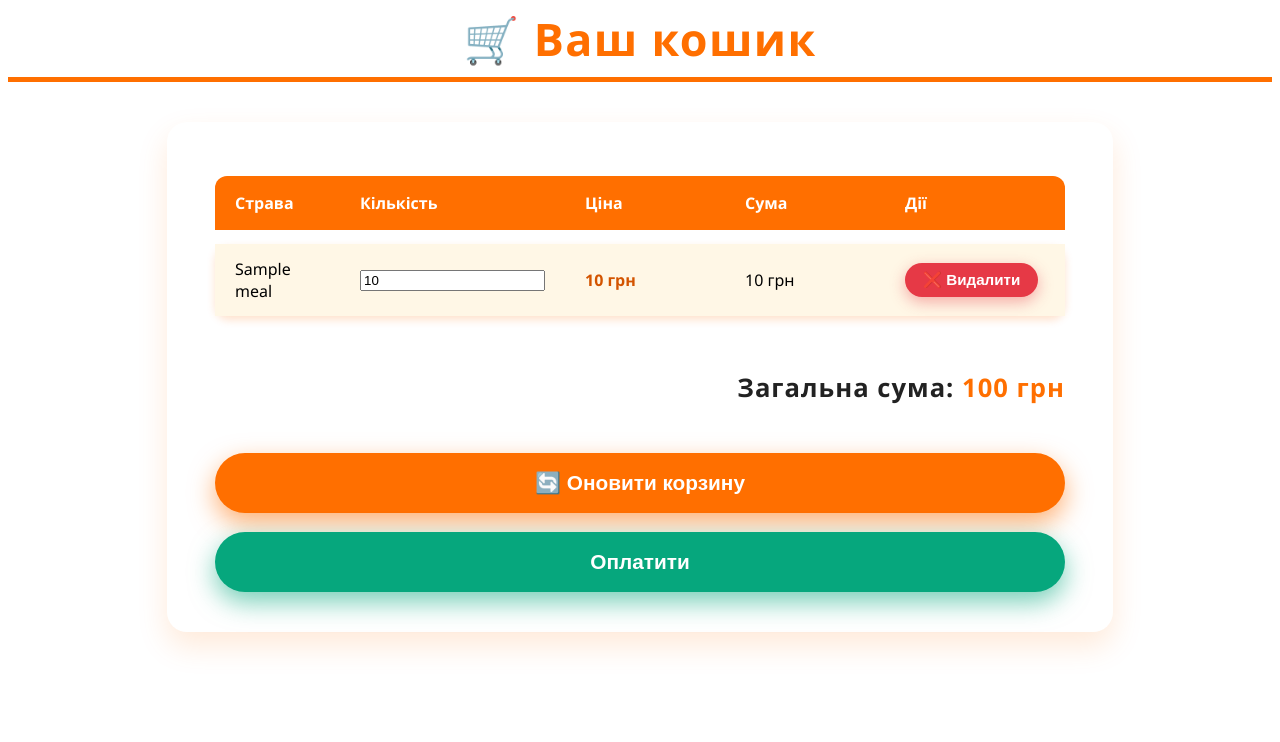
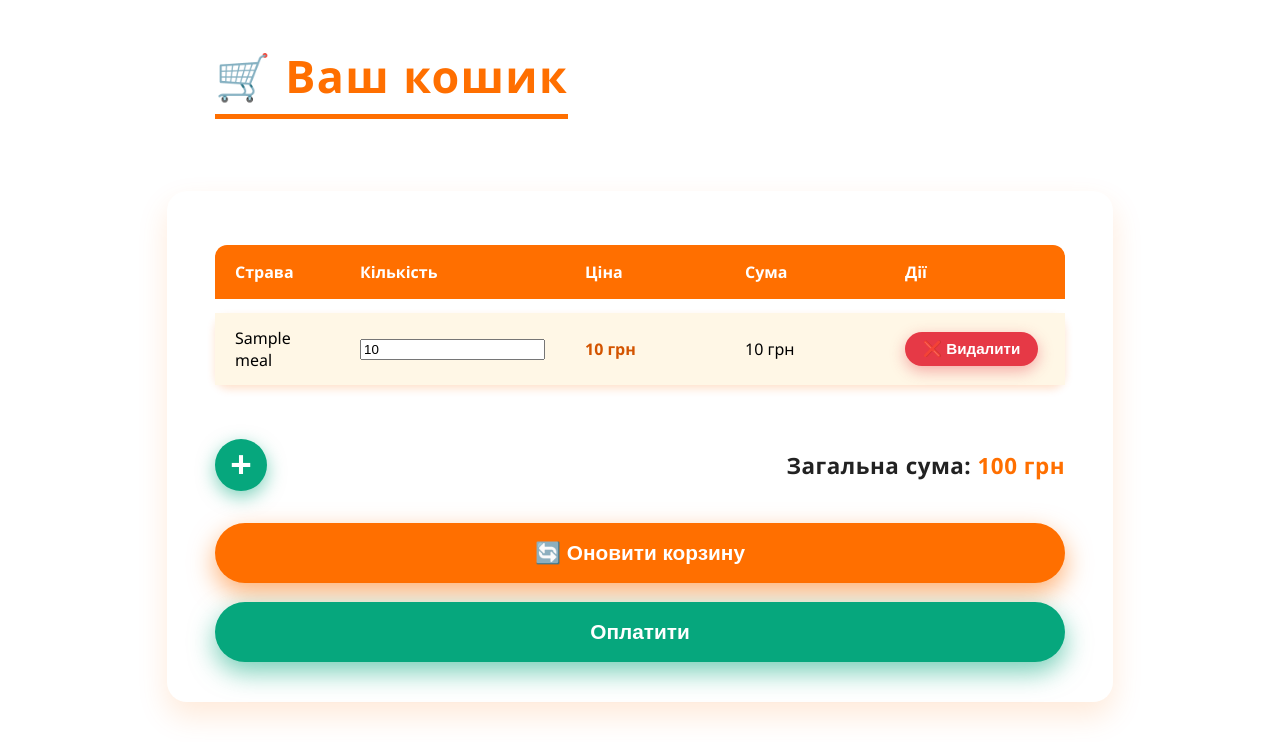
Before and after one commit to Slekatom/FastBiteGo, a Django app: page /cart/ in a window 1280 px wide. Shown: the top 742 px of the page. Run offline with Django 5.2, Linux system fonts and the light colour scheme; a user stored in the database is signed in; tables that the repository leaves empty hold one stand-in row (values such as "Sample post").

Commit message:
cart front end update

```diff
--- a/FastBiteGo/templates/cart/cart.html
+++ b/FastBiteGo/templates/cart/cart.html
@@ -150,13 +150,115 @@
     background-color: #05875f;
     transform: scale(1.07);
   }
+
+  .add-btn-top-wrapper {
+  display: flex;
+  justify-content: flex-end;
+  margin-bottom: 1rem;
+}
+
+button.add-btn {
+  display: inline-flex;
+  justify-content: center;
+  align-items: center;
+  width: 52px;
+  height: 52px;
+  font-size: 2.3rem;
+  font-weight: 900;
+  color: white;
+  background-color: #06a77d;
+  border: none;
+  border-radius: 50%;
+  cursor: pointer;
+  box-shadow: 0 6px 18px rgba(6,167,125,0.5);
+  transition: background-color 0.3s ease, transform 0.2s ease;
+  user-select: none;
+}
+
+button.add-btn:hover {
+  background-color: #05875f;
+  transform: scale(1.12);
+}
+  .add-btn-top-wrapper {
+  display: flex;
+  justify-content: flex-end;
+  margin-bottom: 1.2rem;
+}
+
+button.add-btn {
+  display: inline-flex;
+  justify-content: center;
+  align-items: center;
+  width: 52px;
+  height: 52px;
+  font-size: 2.3rem;
+  font-weight: 900;
+  color: white;
+  background-color: #06a77d;
+  border: none;
+  border-radius: 50%;
+  cursor: pointer;
+  box-shadow: 0 6px 18px rgba(6,167,125,0.5);
+  transition: background-color 0.3s ease, transform 0.2s ease;
+  user-select: none;
+}
+
+button.add-btn:hover {
+  background-color: #05875f;
+  transform: scale(1.12);
+}
+.cart-header {
+  display: flex;
+  justify-content: space-between;
+  align-items: center;
+  margin-bottom: 2rem;
+  max-width: 850px;
+  margin-left: auto;
+  margin-right: auto;
+}
+
+.cart-header .add-btn {
+  width: 52px;
+  height: 52px;
+  font-size: 2.3rem;
+  font-weight: 900;
+  color: white;
+  background-color: #06a77d;
+  border: none;
+  border-radius: 50%;
+  cursor: pointer;
+  box-shadow: 0 6px 18px rgba(6,167,125,0.5);
+  transition: background-color 0.3s ease, transform 0.2s ease;
+  user-select: none;
+}
+
+.cart-header .add-btn:hover {
+  background-color: #05875f;
+  transform: scale(1.12);
+}
+
+.cart-header .total-amount {
+  font-size: 1.4rem;
+  font-weight: 900;
+  margin: 0;
+  letter-spacing: 0.5px;
+}
+
+.cart-header .total-amount span {
+  color: #ff6f00;
+}
+
+
 </style>
+<div class="cart-header">
+  <h2 class="cart-title">🛒 Ваш кошик</h2>
+</div>
 
-<h2 class="cart-title">🛒 Ваш кошик</h2>
 
 <form method="post" class="cart-form">
   {% csrf_token %}
   {{ formset.management_form }}
+
 
   <table class="cart-table">
     <thead>
@@ -178,7 +280,7 @@
         <td>{{ form.instance.meal.price }} грн</td>
         <td>{{ form.instance.total_price }} грн</td>
         {% else %}
-      <td colspan="2" style="color: red;">Недостатньо товару на складі</td>
+        <td colspan="2" style="color: red;">Недостатньо товару на складі</td>
         {% endif %}
         <td>
           <button type="submit" name="delete" value="{{ form.instance.id }}" class="delete-btn">
@@ -196,13 +298,12 @@
       {% endfor %}
     </tbody>
   </table>
-
-  <p class="total-amount">
-
-
-    Загальна сума: <span>{{ total_amount }} грн</span>
-  </p>
-
+  <div class="cart-header">
+  <button type="button" onclick="window.location.href='{% url 'cart:order' %}'" class="add-btn" title="Додати нову страву">
+    +
+  </button>
+  <p class="total-amount">Загальна сума: <span>{{ total_amount }} грн</span></p>
+</div>
   <button type="submit" name="update" value="1" class="update-btn">
     🔄 Оновити корзину
   </button>
@@ -210,5 +311,6 @@
   <button type="button" onclick="window.location.href='{% url 'payment:payment' %}'" class="pay-btn">
     Оплатити
   </button>
+
   {{ form.amount.errors }}
 </form>
```
